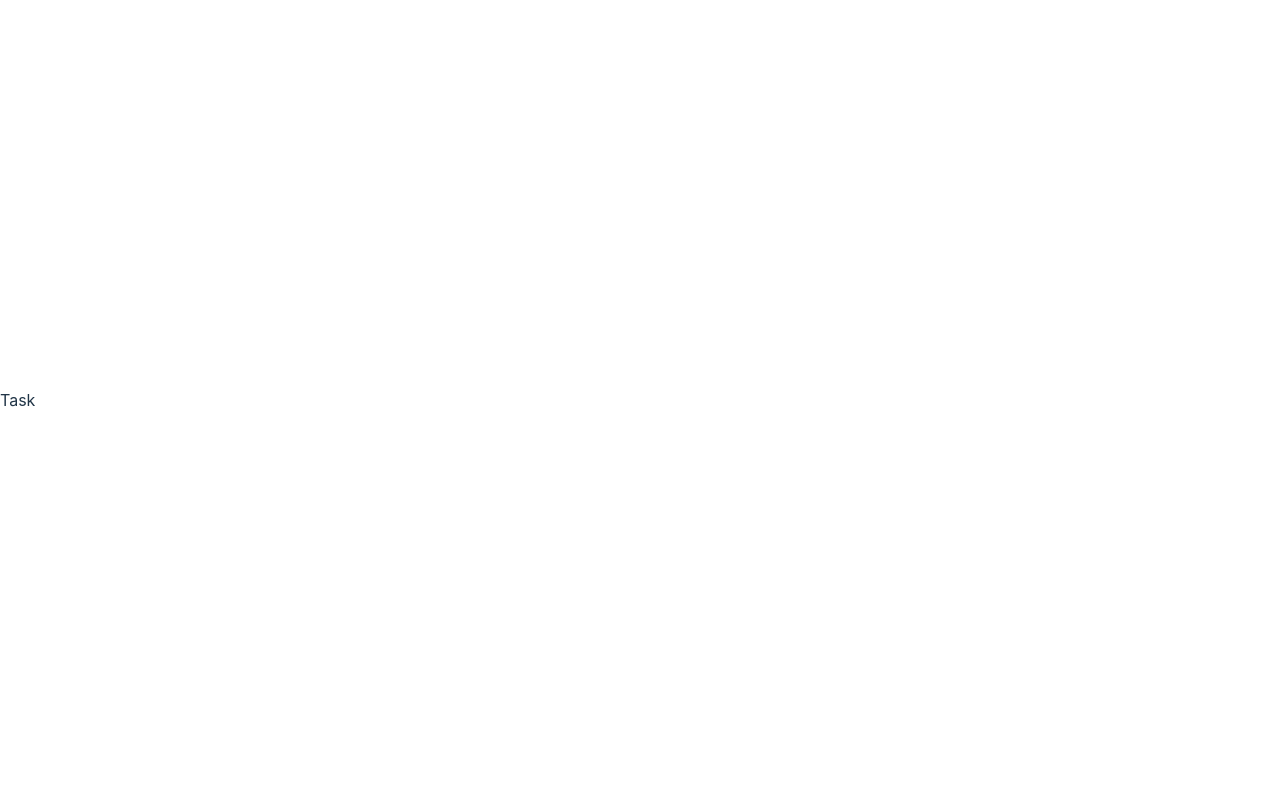
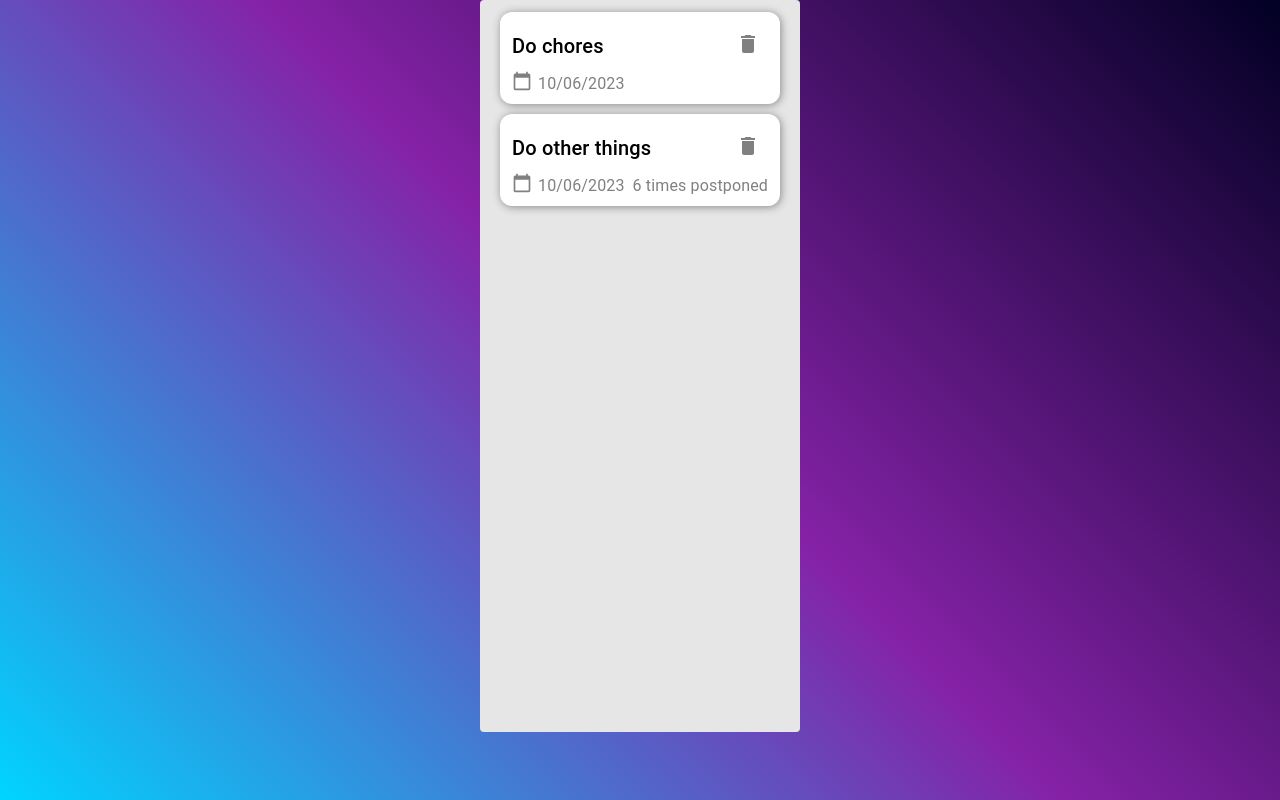
Before and after one commit to dferreiropresedo/react-node-practice, a React (Vite) app in the folder client/: page / in a window 1280 px wide. Built offline with nearby package versions, Linux system fonts and the light colour scheme.

Commit message:
Created initial components

```diff
--- a/client/package.json
+++ b/client/package.json
@@ -12,6 +12,7 @@
   "dependencies": {
     "@emotion/react": "^11.11.0",
     "@emotion/styled": "^11.11.0",
+    "@mui/icons-material": "^5.11.16",
     "@mui/material": "^5.13.4",
     "axios": "^1.4.0",
     "react": "^18.2.0",
--- a/client/src/app/App.css
+++ /dev/null
@@ -1,50 +0,0 @@
-.task {
-  height: 100px;
-  width: 400px;
-  background: rgb(2, 0, 36);
-  background: linear-gradient(
-    191deg,
-    rgba(2, 0, 36, 1) 0%,
-    rgba(9, 91, 121, 1) 24%,
-    rgba(0, 212, 255, 1) 100%
-  );
-  border-radius: 20px;
-  color: whitesmoke;
-  display: flex;
-  flex-direction: row;
-  flex-wrap: wrap;
-  align-items: flex-start;
-  justify-content: space-between;
-}
-
-.task-title {
-  font-family: "Poppins", sans-serif;
-  font-size: 18px;
-  margin-left: 18px;
-  margin-top: 18px;
-}
-
-.task-date {
-  font-family: "Poppins", sans-serif;
-  font-size: 16px;
-  margin: 0px auto 12px 12px;
-}
-
-.task i.fa-trash {
-  margin-right: 18px;
-  margin-top: 20px;
-  font-size: 1.2em;
-}
-
-.task i.fa-calendar {
-  margin-left: 18px;
-  margin-bottom: 20px;
-  font-size: 1.2em;
-}
-
-.task hr {
-  width: 100%;
-  height: 0%;
-  margin: 0;
-  color: transparent;
-}
--- a/client/src/app/App.tsx
+++ b/client/src/app/App.tsx
@@ -1,30 +1,25 @@
 import Task from "../components/task/Task";
-import "./App.css";
+import Column from "../components/column/Column";
 
 function App() {
   return (
     <>
-      <Task />
+      <Column>
+        <Task
+          key={1}
+          title="Do chores"
+          timestamp={1686410263}
+          timesPostponed={0}
+        />
+        <Task
+          key={2}
+          title="Do other things"
+          timestamp={1686400263}
+          timesPostponed={6}
+        />
+      </Column>
     </>
   );
 }
 
 export default App;
-
-/**
- * <link rel="preconnect" href="https://fonts.googleapis.com" />
-<link rel="preconnect" href="https://fonts.gstatic.com" crossorigin />
-<link href="https://fonts.googleapis.com/css2?family=Poppins:wght@200;400&display=swap" rel="stylesheet" />
-
-<link rel="stylesheet" href="https://cdnjs.cloudflare.com/ajax/libs/font-awesome/4.7.0/css/font-awesome.min.css" />
-
-<div class="task">
-  <p class="task-title">Tarea sin importancia</p>
-  <i class="fa fa-trash"></i>
-  <hr />
-  <i class="fa fa-calendar"></i>
-  <p class="task-date">02/02/2023</p>
-</div>
-
- *
- */
--- /dev/null
+++ b/client/src/components/column/Column.tsx
@@ -0,0 +1,12 @@
+import React, { ReactNode } from "react";
+import { SCColumnContainer } from "./columnComponents";
+
+interface ColumnProps {
+  children: ReactNode;
+}
+
+function Column({ children }: ColumnProps) {
+  return <SCColumnContainer>{children}</SCColumnContainer>;
+}
+
+export default Column;
--- /dev/null
+++ b/client/src/components/column/columnComponents.ts
@@ -0,0 +1,17 @@
+import { Stack, styled } from "@mui/material";
+
+const SCColumnContainer = styled(Stack)({
+    display: 'flex',
+    flexDirection: 'column',
+    justifyContent: 'flex-start',
+    alignItems: 'center',
+    gap: '10px',
+    backgroundColor: 'rgb(230,230,230,1)',
+    width: '25%',
+    height: '90%',
+    borderRadius: '4px',
+    margin: 'auto',
+    paddingTop: '12px'
+});
+
+export { SCColumnContainer }
--- /dev/null
+++ b/client/src/components/common/DateField.tsx
@@ -0,0 +1,23 @@
+import { CalendarToday } from "@mui/icons-material";
+import { Stack, Typography } from "@mui/material";
+
+interface DateFieldProps {
+  date: string;
+}
+
+function DateField({ date }: DateFieldProps) {
+  return (
+    <Stack
+      direction={"row"}
+      alignItems={"center"}
+      justifyContent={"flex-start"}
+    >
+      <CalendarToday fontSize="small" />
+      <Typography paddingLeft={"6px"} paddingTop={"6px"} variant="subtitle1">
+        {date}
+      </Typography>
+    </Stack>
+  );
+}
+
+export default DateField;
--- a/client/src/components/task/Task.tsx
+++ b/client/src/components/task/Task.tsx
@@ -1,7 +1,50 @@
-import React from "react";
+import { IconButton, Stack, Typography } from "@mui/material";
+import { SCTaskContainer } from "./taskComponents";
+import { Delete } from "@mui/icons-material";
+import DateField from "../common/DateField";
 
-function Task() {
-  return <div>Task</div>;
+interface TaskProps {
+  title: string;
+  timestamp: number;
+  timesPostponed: number;
+}
+
+function Task({ title, timestamp, timesPostponed }: TaskProps) {
+  const taskCreationDate = new Intl.DateTimeFormat("es-ES", {
+    year: "numeric",
+    month: "2-digit",
+    day: "2-digit",
+  }).format(timestamp * 1000);
+
+  return (
+    <SCTaskContainer>
+      <Stack
+        direction={"row"}
+        alignItems={"center"}
+        justifyContent={"space-between"}
+      >
+        <Typography paddingTop={"3px"} variant="h6" color={"black"}>
+          {title}
+        </Typography>
+        <IconButton aria-label="task delete" color="inherit">
+          <Delete />
+        </IconButton>
+      </Stack>
+
+      <Stack
+        direction={"row"}
+        alignItems={"center"}
+        justifyContent={"space-between"}
+      >
+        <DateField date={taskCreationDate} />
+        {timesPostponed > 0 && (
+          <Typography paddingTop={"6px"} variant="subtitle1">
+            {timesPostponed} times postponed
+          </Typography>
+        )}
+      </Stack>
+    </SCTaskContainer>
+  );
 }
 
 export default Task;
--- /dev/null
+++ b/client/src/components/task/taskComponents.ts
@@ -0,0 +1,14 @@
+import { Stack, styled } from "@mui/material";
+
+
+const SCTaskContainer = styled(Stack)({
+    width: "80%",
+    backgroundColor: 'rgb(255,255,255,1)',
+    color: 'rgb(128,128,128)',
+    borderRadius: '12px',
+    padding: '12px 12px 6px 12px',
+    boxShadow: '1px 1px 8px #888888'
+});
+
+
+export {SCTaskContainer}
--- a/client/src/index.css
+++ b/client/src/index.css
@@ -5,7 +5,8 @@
 
   color-scheme: light dark;
   color: rgba(255, 255, 255, 0.87);
-  background-color: #242424;
+  background: rgb(2,0,36);
+  background: linear-gradient(225deg, rgba(2,0,36,1) 0%, rgba(133,34,167,1) 49%, rgba(0,212,255,1) 100%);
 
   font-synthesis: none;
   text-rendering: optimizeLegibility;
@@ -23,47 +24,8 @@ a:hover {
   color: #535bf2;
 }
 
-body {
+html, body, #root {
   margin: 0;
-  display: flex;
-  place-items: center;
-  min-width: 320px;
-  min-height: 100vh;
+  height: 100%;
+  width: 100%;
 }
-
-h1 {
-  font-size: 3.2em;
-  line-height: 1.1;
-}
-
-button {
-  border-radius: 8px;
-  border: 1px solid transparent;
-  padding: 0.6em 1.2em;
-  font-size: 1em;
-  font-weight: 500;
-  font-family: inherit;
-  background-color: #1a1a1a;
-  cursor: pointer;
-  transition: border-color 0.25s;
-}
-button:hover {
-  border-color: #646cff;
-}
-button:focus,
-button:focus-visible {
-  outline: 4px auto -webkit-focus-ring-color;
-}
-
-@media (prefers-color-scheme: light) {
-  :root {
-    color: #213547;
-    background-color: #ffffff;
-  }
-  a:hover {
-    color: #747bff;
-  }
-  button {
-    background-color: #f9f9f9;
-  }
-}
```
Also changed, not shown: 1 other file (tests, documents, lock files or other folders).
